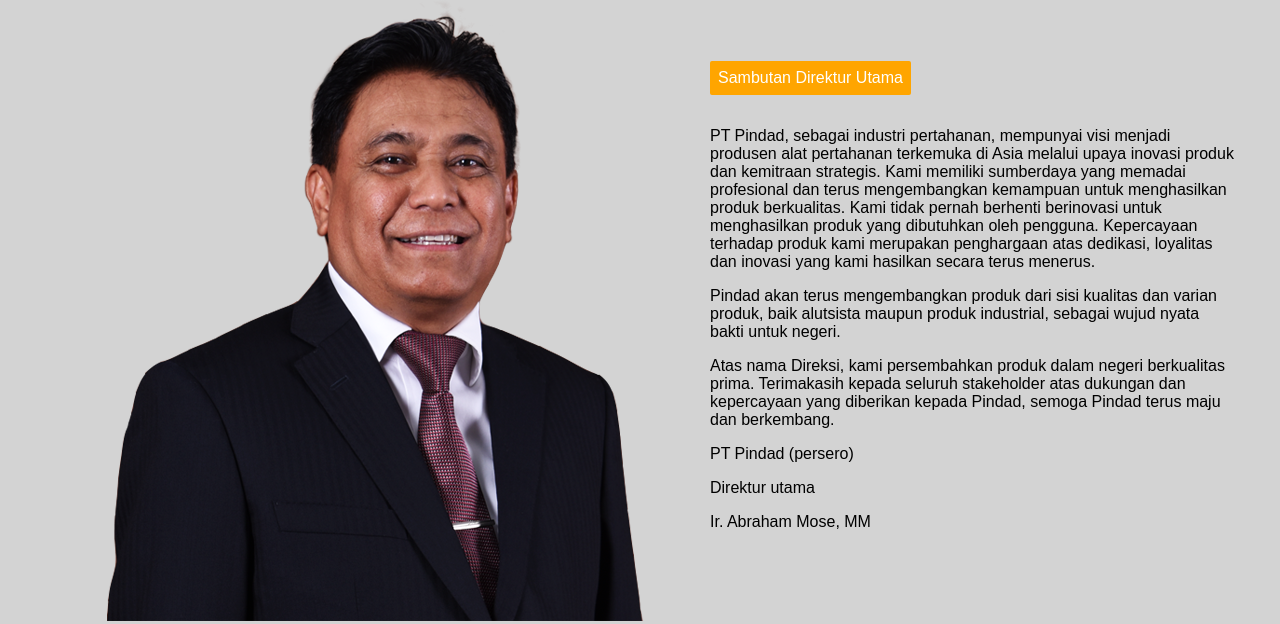
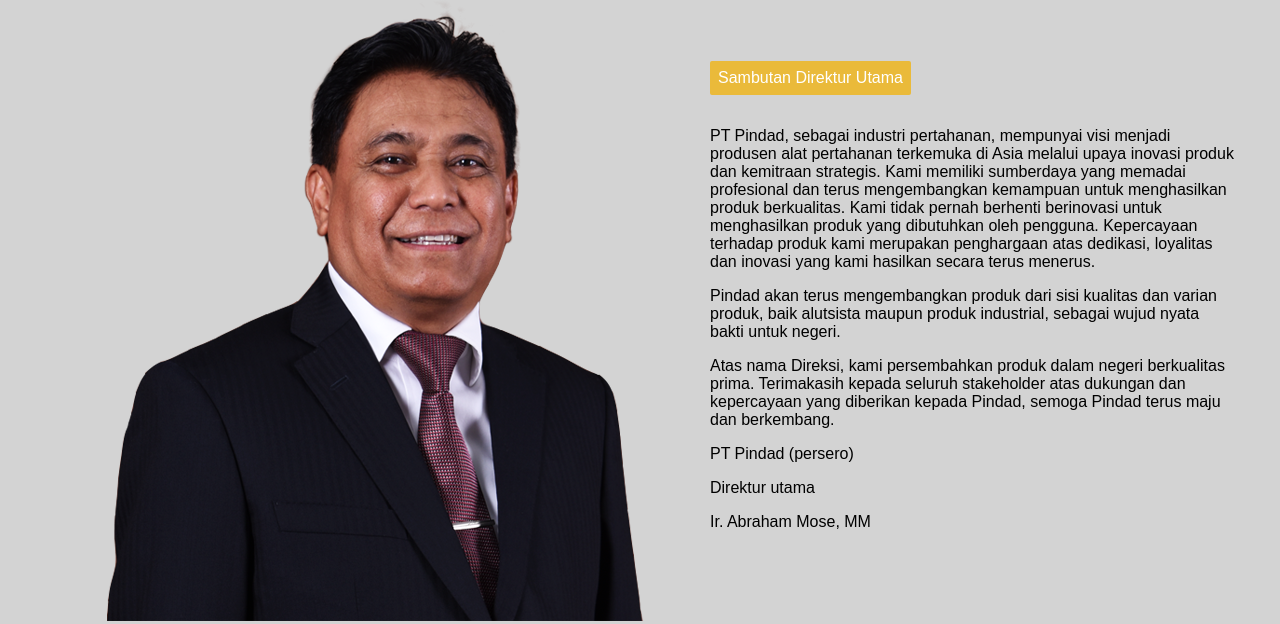
Before and after one commit to NaMLiM/pindad-clone, a PHP site: page / in a window 1280 px wide. Shown: the part 100-724 px from the top of the page. Run offline with PHP 8.4, Linux system fonts and the light colour scheme.

Commit message:
Change navbar onhover and sambutan color

```diff
--- a/css/home.css
+++ b/css/home.css
@@ -63,7 +63,7 @@ header{
 }
 
 .navlink a:hover{
-    background-color: orange;
+    background-color: #eaba3a;
     color: #ffffff;
 }
 
@@ -86,7 +86,7 @@ header{
 #sambutan{
     display: inline-block;
     color: #ffffff;
-    background-color: orange;
+    background-color: #eaba3a;
     padding: 8px;
     border-radius: 2px;
 }
```
